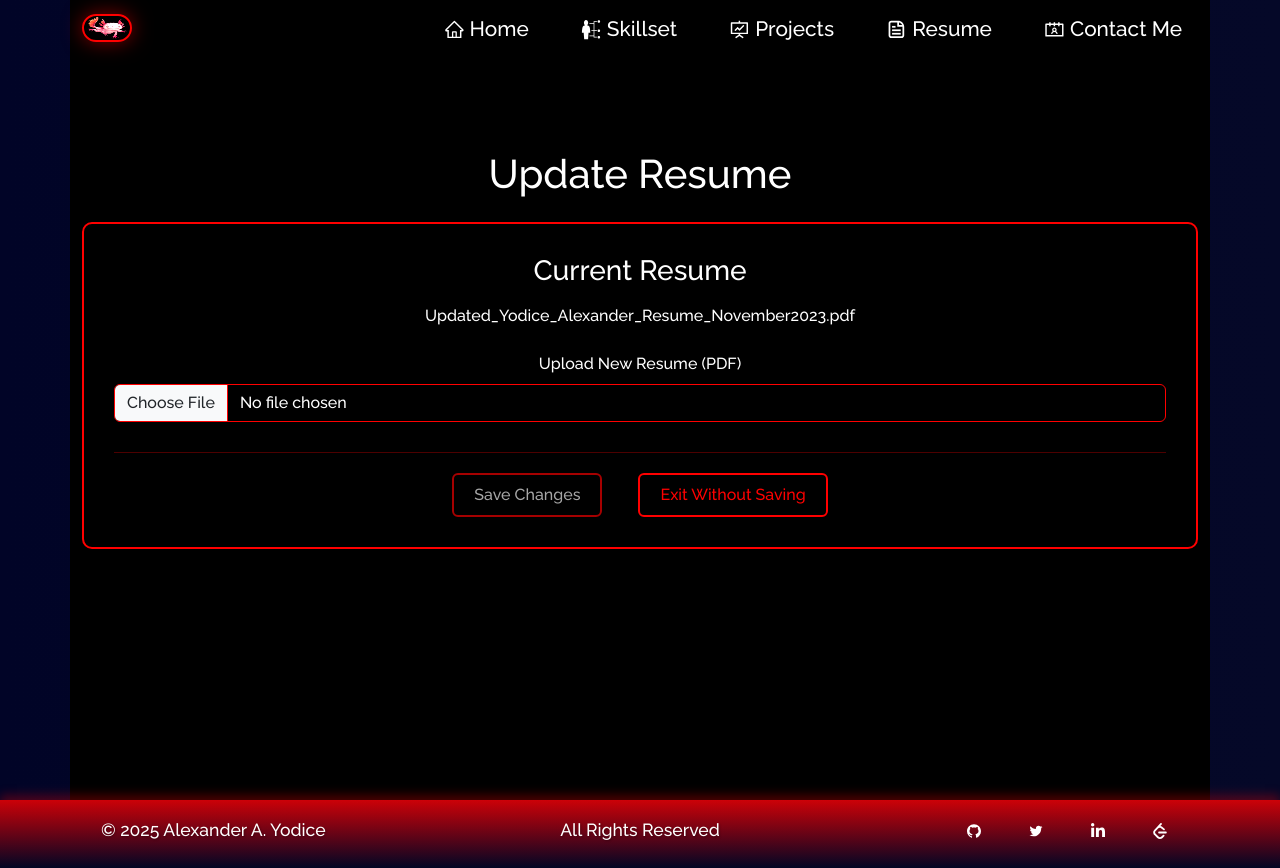
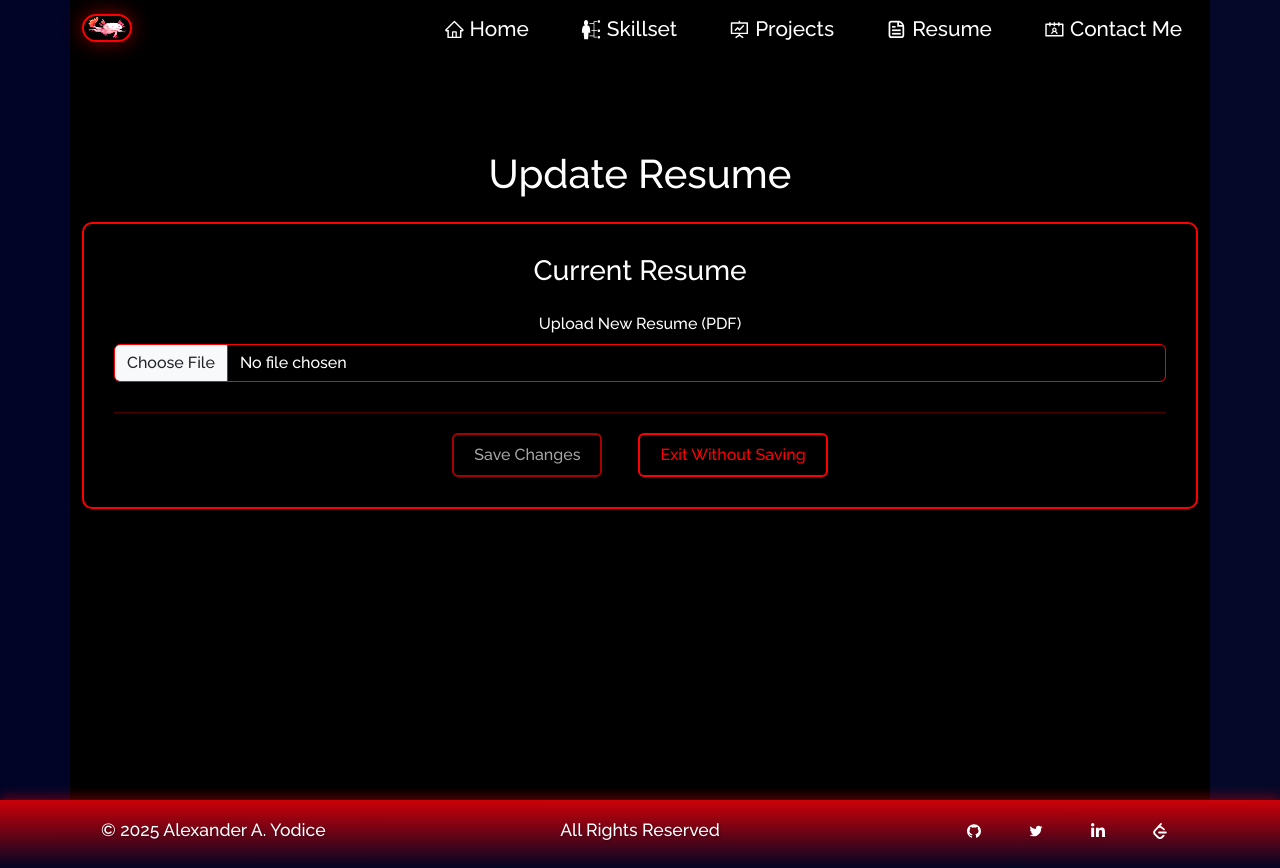
Before and after one commit to AlexYodice/my-portfolioAlexYodice, a React (Create React App) app: page /resume-admin in a window 1280 px wide. Built offline with nearby package versions, Linux system fonts and the light colour scheme.

Commit message:
fix: remove unused variables breaking netlify build

```diff
--- a/src/components/Home/About.jsx
+++ b/src/components/Home/About.jsx
@@ -1,7 +1,7 @@
 import React from "react";
 import { Container, Row, Col } from "react-bootstrap";
-import LaptopImg from "../../assets/home-main.svg";
-import Particle from "../Particle";  // Corrected the path here
+// import LaptopImg from "../../assets/home-main.svg";
+// import Particle from "../Particle";
 import {
   AiFillGithub,
   AiOutlineTwitter,
--- a/src/pages/ResumeAdmin.jsx
+++ b/src/pages/ResumeAdmin.jsx
@@ -5,7 +5,7 @@ import { useNavigate } from 'react-router-dom';
 function ResumeAdmin() {
   const navigate = useNavigate();
   const [newResume, setNewResume] = useState(null);
-  const [currentResumeName, setCurrentResumeName] = useState("Updated_Yodice_Alexander_Resume_November2023.pdf");
+  // const [currentResumeName, setCurrentResumeName] = useState("Updated_Yodice_Alexander_Resume_November2023.pdf");
 
   const handleResumeUpload = (e) => {
     const file = e.target.files[0];
@@ -38,7 +38,7 @@ function ResumeAdmin() {
       <Form className="admin-form">
         <div className="current-resume mb-4">
           <h3 className="text-white mb-3">Current Resume</h3>
-          <p className="text-white">{currentResumeName}</p>
+          <p className="text-white">{/* currentResumeName */}</p>
         </div>
 
         <Form.Group className="mb-4">
```
